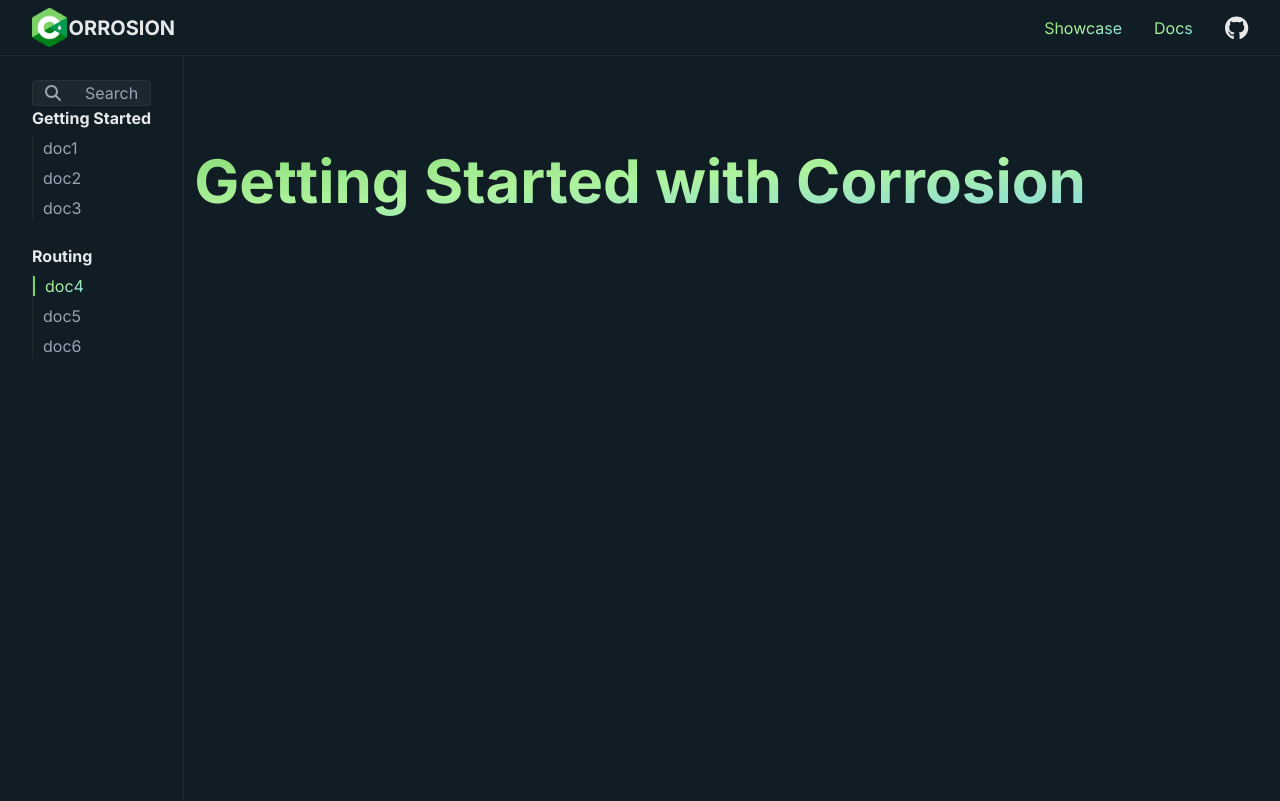
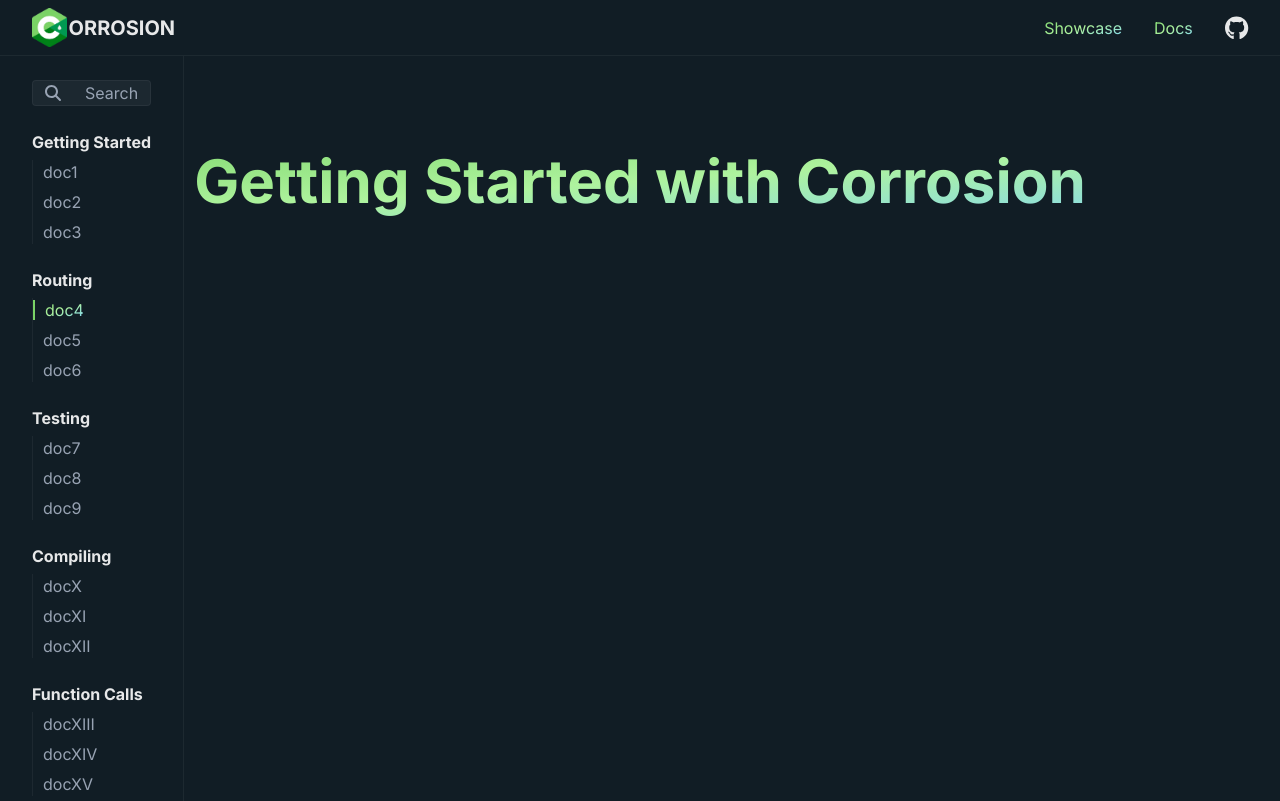
Before and after one commit to pepeworm/corrosion-lang, a Next.js app in the folder web/: page /docs in a window 1280 px wide. Built offline with nearby package versions, Linux system fonts and the light colour scheme.

Commit message:
added navbar highlighting

```diff
--- a/web/package.json
+++ b/web/package.json
@@ -18,7 +18,7 @@
 		"eslint": "8.41.0",
 		"eslint-config-next": "13.4.4",
 		"install": "^0.13.0",
-		"next": "13.4.4",
+		"next": "^13.4.4",
 		"npm": "^9.6.7",
 		"postcss": "8.4.24",
 		"react": "18.2.0",
--- a/web/src/app/docs/page.js
+++ b/web/src/app/docs/page.js
@@ -4,31 +4,49 @@ import { useState } from "react";
 import Sidebar from "@/components/sidebar/Sidebar.jsx";
 
 export default function Home() {
-	const [sidebarLinks, setSidebarLinks] = useState(
-		{
+	const [sidebarLinks, setSidebarLinks] = useState({
 		"Getting Started": [
 			["doc1", "/docs", false], // title of docs page, link, active
 			["doc2", "/docs", false],
-				["doc3", "/docs", false]
+			["doc3", "/docs", false],
 		],
-			"Routing": [
+		Routing: [
 			["doc4", "/docs", true],
 			["doc5", "/docs", false],
-				["doc6", "/docs", false]
-			]
-		},
-	);
+			["doc6", "/docs", false],
+		],
+		Testing: [
+			["doc7", "/docs", false],
+			["doc8", "/docs", false],
+			["doc9", "/docs", false],
+		],
+		Compiling: [
+			["docX", "/docs", false],
+			["docXI", "/docs", false],
+			["docXII", "/docs", false],
+		],
+		"Function Calls": [
+			["docXIII", "/docs", false],
+			["docXIV", "/docs", false],
+			["docXV", "/docs", false],
+		],
+	});
 
 	return (
 		<main>
 			<div>
 				<section className="relative">
-					<Sidebar sections={sidebarLinks} />
+					<Sidebar
+						sections={sidebarLinks}
+						setSections={setSidebarLinks}
+					/>
 				</section>
 
 				<section className="pt-20">
 					<div className="text-center">
-						<h1 className="gradient header">Getting Started with Corrosion</h1>
+						<h1 className="gradient header">
+							Getting Started with Corrosion
+						</h1>
 						{/* <h1 className="header">A C-like Language with Fragments of Rust</h1> */}
 					</div>
 				</section>
--- a/web/src/app/layout.js
+++ b/web/src/app/layout.js
@@ -12,7 +12,7 @@ const inter = Inter({ subsets: ["latin"] });
 
 export const metadata = {
 	title: "Corrosion Documentation",
-	description: "Documentation and usage for the Corrosion Language"
+	description: "Documentation and usage for the Corrosion Language",
 };
 
 export default function RootLayout({ children }) {
--- a/web/src/app/page.js
+++ b/web/src/app/page.js
@@ -6,7 +6,6 @@ export default function Root() {
 			<section className="pt-20">
 				<div className="text-center">
 					<h1 className="gradient header">Corrosion Language</h1>
-                    {/* <h1 className="header">A C-like Language with Fragments of Rust</h1> */}
 				</div>
 			</section>
 		</main>
--- a/web/src/components/sidebar/Sidebar.jsx
+++ b/web/src/components/sidebar/Sidebar.jsx
@@ -2,11 +2,14 @@ import Link from "next/link";
 import Searchbar from "@/components/searchbar/Searchbar.jsx";
 
 export default function Sidebar(props) {
-    const { sections } = props;
+    const { sections, setSections } = props;
 
     return (
         <nav className="px-8 py-6 overflow-y-scroll absolute h-[calc(100vh-55.375px)] left-0 top-0 bottom-0 border-r border-border text-text-header">
-            <Searchbar isOpened={false} />
+            <div className="mb-6">
+                <Searchbar isOpened={false} />
+            </div>
+
 
             {
                 Object.keys(sections).map((key, sectionIdx) => {
@@ -20,7 +23,7 @@ export default function Sidebar(props) {
                             <ul className="border-l border-border">
                                 {
                                     titleLinks.map((link, linkIdx) => {
-                                        const adjLinkIdx = sections.length + sectionIdx + linkIdx;
+                                        const adjLinkIdx = link[0] + link[1] + sectionIdx + linkIdx;
                                         const linkTitle = link[0];
                                         const linkHref = link[1];
                                         const active = link[2];
@@ -33,6 +36,18 @@ export default function Sidebar(props) {
                                                 <Link
                                                     href={linkHref}
                                                     className={`${active ? "link border-l-2 border-text-highlight" : "text-text-footer"} pl-2.5`}
+                                                    onClick={(e) => {
+                                                        e.preventDefault();
+                                                        let sectionCpy = {...sections};
+                                                        for (const header in sections) {
+                                                            for (let i = 0; i < sections[header].length; i++) {
+                                                                sectionCpy[header][i][2] = false;
+                                                            }
+                                                        }
+                                                        sectionCpy[title][linkIdx][2] = true;
+
+                                                        setSections(sectionCpy);
+                                                    }}
                                                 >
                                                     {linkTitle}
                                                 </Link>
```
Lines whose indentation alone changed are shown as unchanged.
